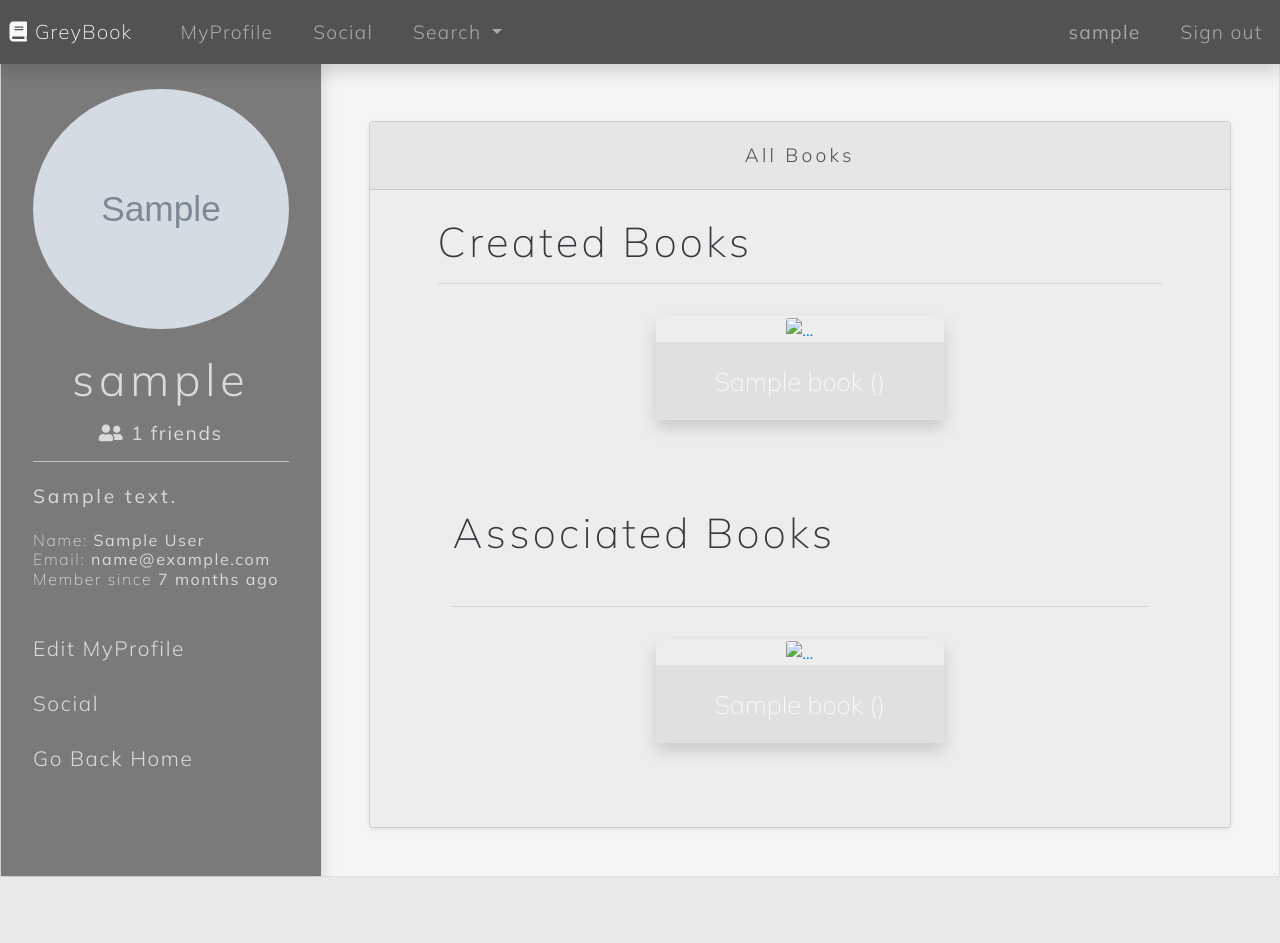
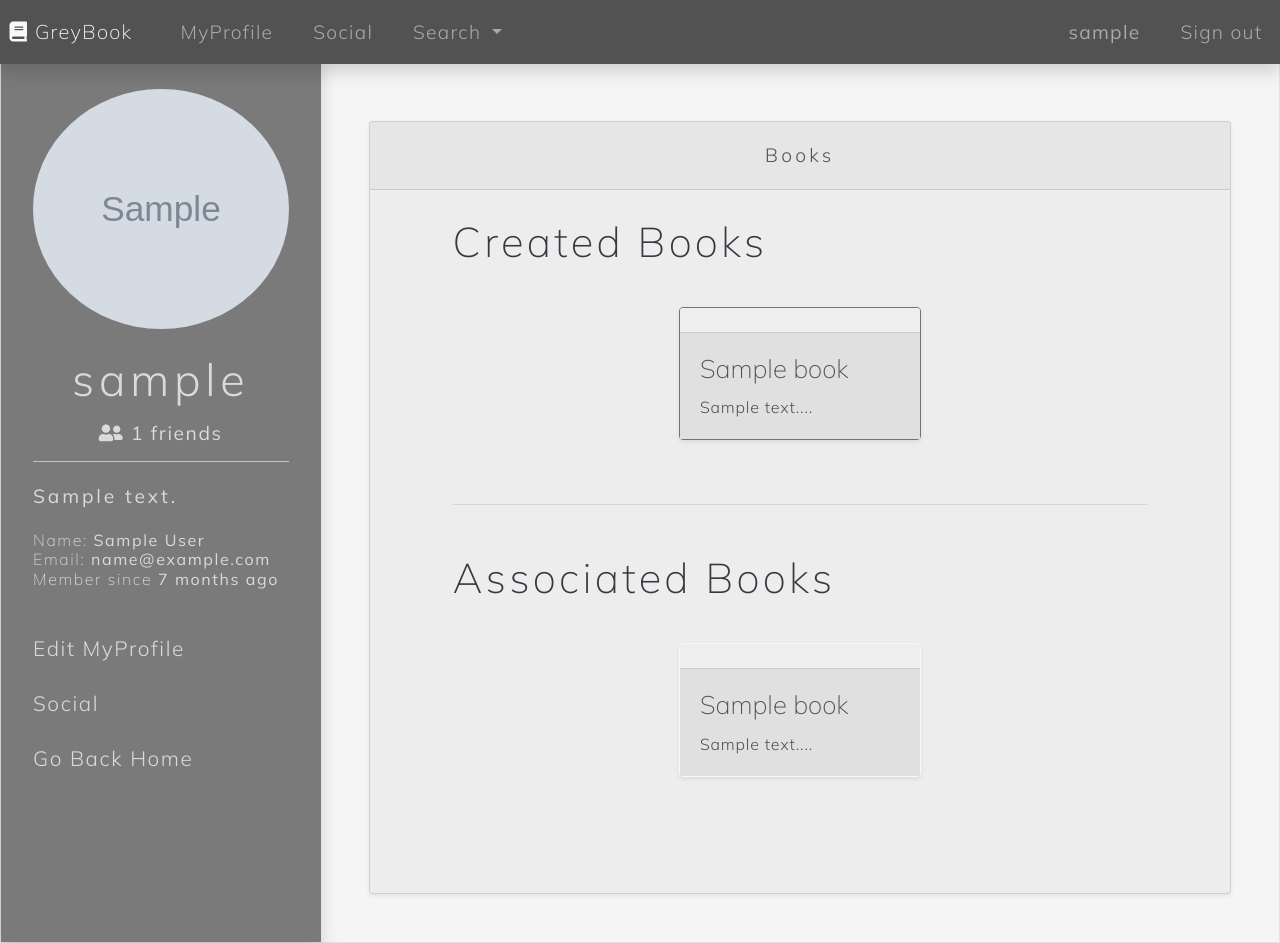
Before and after one commit to gerry-putra/greybook, a Node server app: page /greybook/userprofile/600000000000000000000001 in a window 1280 px wide. Before the commit the page ends 877 px from the top, so only its background shows below. Run offline with Node 20, Linux system fonts and the light colour scheme; a user stored in the database is signed in; tables that the repository leaves empty hold one stand-in row (values such as "Sample post"); grey boxes marked "Sample" are stand-in pictures; some libraries are stand-ins or nearby versions.

Commit message:
Improve data flow of home route. Update views files.

```diff
--- a/views/profile/otherprofile.ejs
+++ b/views/profile/otherprofile.ejs
@@ -63,7 +63,7 @@
             <% } %>
         </div>
         <div class="mb-3" id="bookInfoAssoAuthor">
-            <% if(user.firstname != null) { %>
+            <% if(user.firstname != "") { %>
                 <h6>Name: <strong><%= user.firstname %> <%= user.lastname %></strong></h6>
             <% } %>
             <h6>Email: <strong><%= user.email %></strong></h6>
--- a/views/profile/profile.ejs
+++ b/views/profile/profile.ejs
@@ -26,7 +26,7 @@
                         <% } %>
                     </div>
                     <div class="mb-3" id="bookInfoAssoAuthor">
-                        <% if(user.firstname != null) { %>
+                        <% if(user.firstname != "") { %>
                             <h6>Name: <strong><%= user.firstname %> <%= user.lastname %></strong></h6>
                         <% } %>
                         <h6>Email: <strong><%= user.email %></strong></h6>
@@ -56,7 +56,7 @@
                         <h2 class="mb-0">
                         <button class="btn btn-link btn-block text-center accordionBtn"
                             type="button" data-toggle="collapse" data-target="#addEntryMenu"
-                            aria-expanded="true" aria-controls="addEntryMenu">All Books
+                            aria-expanded="true" aria-controls="addEntryMenu">Books
                         </button>
                         </h2>
                     </div>
@@ -65,58 +65,70 @@
                         data-parent="#addEntryCollapse">
                         <div class="card-body">
 
-                            <div class="container px-lg-0">
-                                <h2 class="text-dark galleryLabel d-inline">Created Books</h2>
-                                <hr class="gallery">
+                            <!-- Created Books -->
+                            <div class="container">
+                                <h2 class="text-dark galleryLabel">Created Books</h2>
                                 <div class="row text-center justify-content-around">
 
                                     <% let count = 0; %>
                                     <% books.forEach((book) => { %>
-                                        <% count++; %>
-                                        <div class="col-12 col-lg-6">
-                                            <div class="card border-0 mx-auto mt-3 mb-3 shadow homeCards">
-                                                <a href="/greybook/<%= book._id %>">
-                                                    <img src="<%= book.cover %>" class="card-img-top" alt="...">
-                                                </a>
-                                                <div class="card-body homeCardBody">
-                                                    <a class="card-title text-light homeBookTitle" href="/greybook/<%= book._id %>">
-                                                        <%= book.title %> (<%= book.type %>)
+                                        <% if(currentUser && currentUser._id.equals(book.author.id)) { %>
+                                            <% count++; %>
+
+                                            <div class="card border-secondary mb-5 col-12 col-lg-6 col-xl-4 shadow-sm homeCards">
+                                                <div class="card-header"><%= book.type %></div>
+                                                <div class="card-body text-primary text-left homeCardBody">
+                                                    <h5 class="card-title">
+                                                        <a class="card-title homeBookTitle" href="/greybook/<%= book._id %>">
+                                                            <%= book.title.substring(0, 30) %>
+                                                        </a>
+                                                    </h5>
+                                                    <a class="card-text homeBookDesc" href="/greybook/<%= book._id %>">
+                                                        <%= book.desc.substring(0, 90) %>...
                                                     </a>
                                                 </div>
                                             </div>
-                                        </div>
+
+                                        <% } %>
                                     <% }); %>
                                     <% if(count == 0) { %>
-                                        <p class="noBookNotif pt-3">No created books.</p>
+                                        <p class="noBookNotif pt-3">You do not have any created books.</p>
+                                        <div class="container pb-5 mb-3">
+                                            <div class="row justify-content-center">
+                                                <a class="btn btn-lg btn-outline-dark" href="/greybook/new" role="button">
+                                                    Create One Now!
+                                                </a>
+                                            </div>
+                                        </div>
                                     <% } %>
 
                                 </div>
+                                <hr>
                             </div>
 
-                            <br>
-                            <br>
-                            <br>
-
-                            <div class="container mb-5">
+                            <!-- Associated Books -->
+                            <div class="container my-5">
                                 <h2 class="text-dark galleryLabel">Associated Books</h2>
-                                <hr class="gallery">
                                 <div class="row text-center justify-content-around">
 
                                     <% let countAsso = 0; %>
                                     <% assoBooks.forEach((assoBook) => { %>
                                         <% countAsso++; %>
-                                        <div class="col-12 col-lg-6">
-                                            <div class="card border-0 mx-auto mt-3 mb-3 shadow homeCards">
-                                                <a href="/greybook/<%= assoBook._id %>">
-                                                    <img src="<%= assoBook.cover %>" class="card-img-top" alt="...">
+
+                                        <div class="card border-light mb-5 col-12 col-lg-6 col-xl-4 shadow-sm homeCards">
+                                            <div class="card-header"><%= assoBook.type %></div>
+                                            <div class="card-body text-primary text-left homeCardBody">
+                                                <h5 class="card-title">
+                                                    <a class="card-title homeBookTitle" href="/greybook/<%= assoBook._id %>">
+                                                        <%= assoBook.title.substring(0, 30) %>
+                                                    </a>
+                                                </h5>
+                                                <a class="card-text homeBookDesc" href="/greybook/<%= assoBook._id %>">
+                                                    <%= assoBook.desc.substring(0, 90) %>...
                                                 </a>
-                                                <div class="card-body homeCardBody">
-                                                    <a class="card-title text-light homeBookTitle" href="/greybook/<%= assoBook._id %>">
-                                                        <%= assoBook.title %> (<%= assoBook.type %>)
-                                                    </a>
-                                                </div>
                                             </div>
                                         </div>
+
                                     <% }); %>
                                     <% if(countAsso == 0) { %>
                                         <p class="noBookNotif pt-3">No associated books.</p>
```
Also changed, not shown: routes/greybook.js (+5 -2 lines), views/greybook/greybookhome.ejs (+6 -13 lines).
